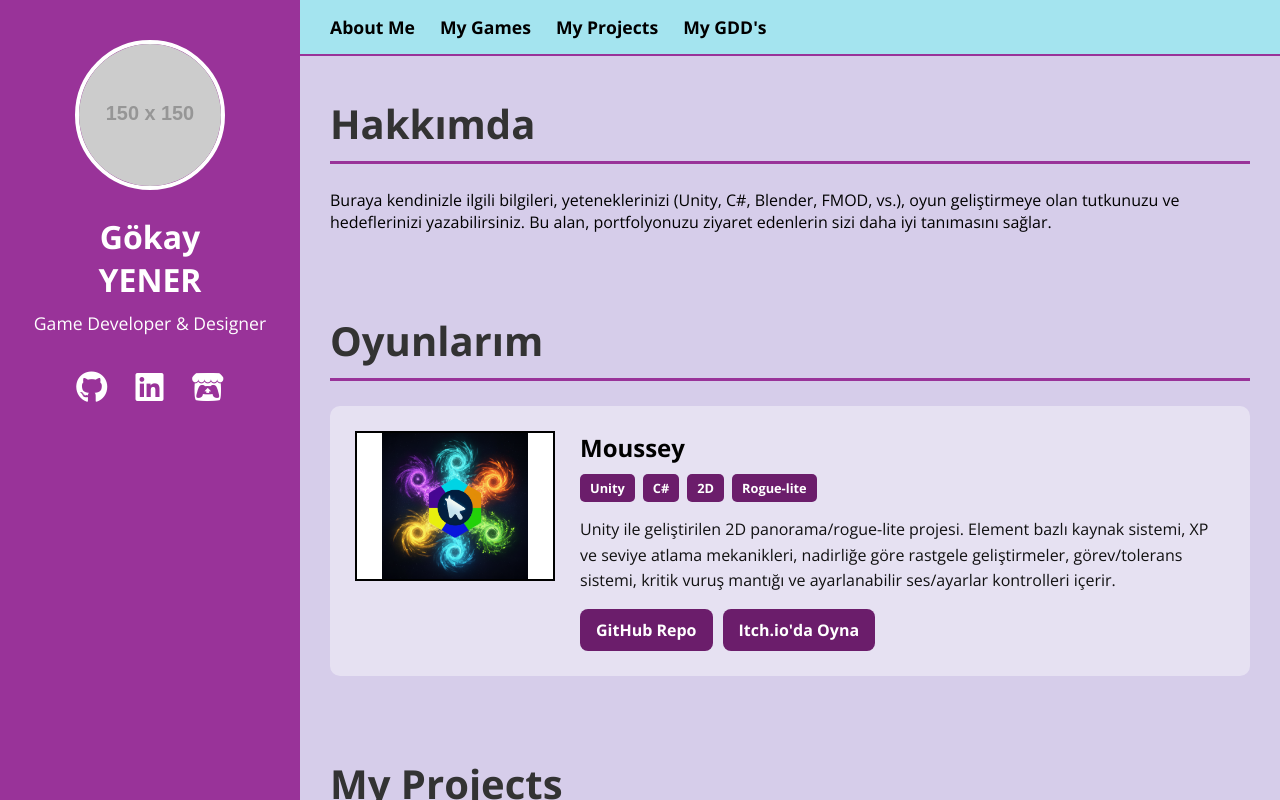
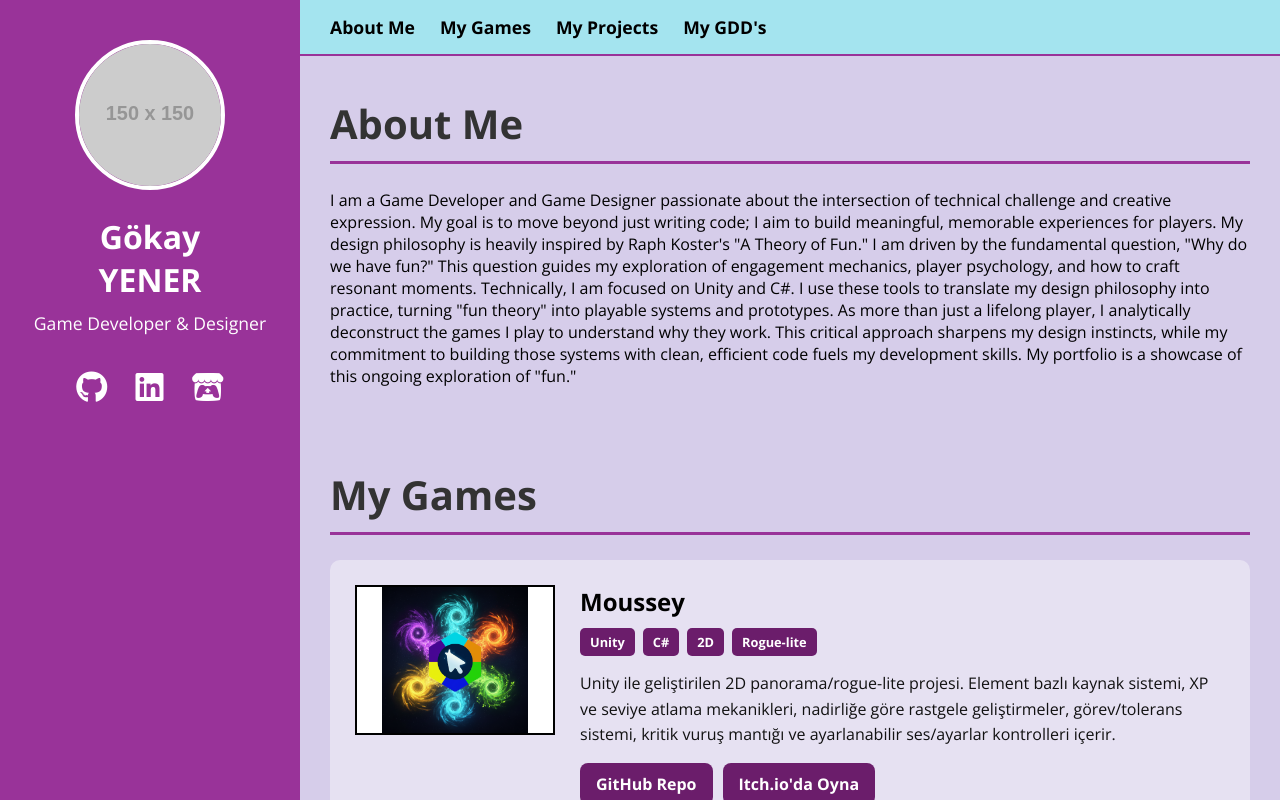
Before and after one commit to Gokayy1/Gokayy1.github.io, a plain HTML site: page index.html in a window 1280 px wide. Drawn offline with nearby package versions, Linux system fonts and the light colour scheme; placeholder pictures from the web are drawn by us.

Commit message:
Update index.html

```diff
--- a/index.html
+++ b/index.html
@@ -236,17 +236,19 @@
 
     <!-- HAKKIMDA BÖLÜMÜ -->
     <section id="about" class="page-section">
-      <h2>Hakkımda</h2>
+      <h2>About Me</h2>
       <p>
-        Buraya kendinizle ilgili bilgileri, yeteneklerinizi (Unity, C#, Blender, FMOD, vs.),
-        oyun geliştirmeye olan tutkunuzu ve hedeflerinizi yazabilirsiniz.
-        Bu alan, portfolyonuzu ziyaret edenlerin sizi daha iyi tanımasını sağlar.
+        I am a Game Developer and Game Designer passionate about the intersection of technical challenge and creative expression. My goal is to move beyond just writing code; I aim to build meaningful, memorable experiences for players.
+My design philosophy is heavily inspired by Raph Koster's "A Theory of Fun." I am driven by the fundamental question, "Why do we have fun?" This question guides my exploration of engagement mechanics, player psychology, and how to craft resonant moments.
+Technically, I am focused on Unity and C#. I use these tools to translate my design philosophy into practice, turning "fun theory" into playable systems and prototypes.
+As more than just a lifelong player, I analytically deconstruct the games I play to understand why they work. This critical approach sharpens my design instincts, while my commitment to building those systems with clean, efficient code fuels my development skills.
+My portfolio is a showcase of this ongoing exploration of "fun."
       </p>
     </section>
 
     <!-- OYUNLARIM BÖLÜMÜ -->
     <section id="games" class="page-section">
-      <h2>Oyunlarım</h2>
+      <h2>My Games</h2>
       <div class="projects-container">
 
         <!-- YENİ BİR OYUN EKLEMEK İÇİN BU "project-card" BLOĞUNU KOPYALAYIP YAPIŞTIRIN -->
```
